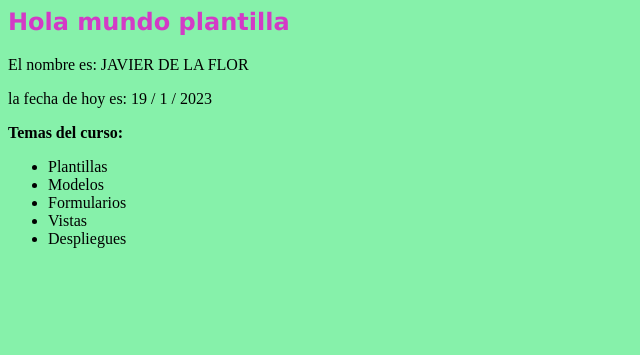
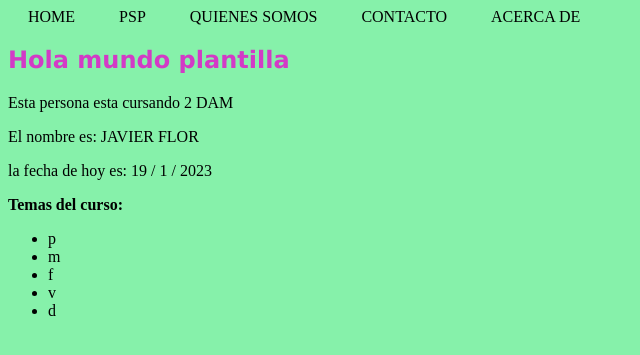
Before and after one commit to fjlunapal/PSP_UD4_Django, a Django app: page /saludo/ in a window 1280 px wide. Shown: the top 355 px of the page, without its empty margins (0-640 px from the left). Run offline with Django 4.2, Linux system fonts and the light colour scheme.

Commit message:
Falta video 10

```diff
--- a/Proyecto1/settings.py
+++ b/Proyecto1/settings.py
@@ -54,7 +54,7 @@ ROOT_URLCONF = 'Proyecto1.urls'
 TEMPLATES = [
     {
         'BACKEND': 'django.template.backends.django.DjangoTemplates',
-        'DIRS': [],
+        'DIRS': ['C:/Users/FJLun/Desktop/PROYECTO DJANGO/Proyecto1/Proyecto1/templates'],
         'APP_DIRS': True,
         'OPTIONS': {
             'context_processors': [
--- /dev/null
+++ b/Proyecto1/templates/superior/template2.html
@@ -0,0 +1,28 @@
+<html>
+
+<style>
+    #barra{
+        margin: 0;
+        padding:0;
+        list-style: none;
+        text-transform: uppercase;
+    }
+
+    #barra li{
+        display: inline;
+        margin: 0 20px;
+    }
+</style>
+    <body>
+
+        <ul id="barra">
+            <li>Home</li>
+            <li>PSP</li>
+            <li>Quienes somos</li>
+            <li>Contacto</li>
+            <li>Acerca de</li>
+        </ul>
+
+    </body>
+
+</html>
--- a/Proyecto1/templates/template1.html
+++ b/Proyecto1/templates/template1.html
@@ -1,11 +1,28 @@
 <html>
 
 <body style="background-color: rgb(134, 241, 170)">
+  {% include "superior/template2.html" %}
   <div>
     <h2 style="font-family:verdana; color:rgb(211, 58, 198)">
       Hola mundo plantilla
     </h2>
-    <p>El nombre es: {{nombre_persona.upper}} {{apellido_persona.upper}}</p>
+
+    {% comment %}
+      IGNORA ESTA PARTE
+    {% endcomment %}
+
+    {% if nombre_persona == 'Javier' %}
+
+    <p>Esta persona esta cursando 2 DAM</p>
+
+    {% else %}
+
+    <p>No hay nadie cursando</p>
+
+    {% endif %}
+
+
+    <p>El nombre es: {{nombre_persona|upper}} {{apellido_persona.upper}}</p>
     <p>la fecha de hoy es: {{fecha_actual.day}} / {{fecha_actual.month}} / {{fecha_actual.year}}</p>
     <p><strong>Temas del curso:</strong></p>
     <p>
@@ -14,7 +31,7 @@
 
         {% if temas %}
           {% for elTema in temas %}
-            <li>{{elTema}}</li>
+            <li>{{elTema|first|lower}}</li>
 
           {% endfor %}
 
--- a/Proyecto1/views.py
+++ b/Proyecto1/views.py
@@ -2,6 +2,8 @@ from django.http import HttpResponse
 import datetime
 
 from django.template import Template, Context
+from django.template.loader import get_template
+from django.shortcuts import render
 
 class Persona(object):
 
@@ -13,23 +15,25 @@ class Persona(object):
 
 def saludo(request):
 
-    p1=Persona("Javier", "De la flor")
+    p1=Persona("Javier", "Flor")
     # nombre="Felix"
     # apellido="Reyes"
     temas_curso=["Plantillas", "Modelos", "Formularios", "Vistas", "Despliegues"]
     ahora=datetime.datetime.now()
 
-    doc_externo=open("C:/Users/FJLun/Desktop/PROYECTO DJANGO/Proyecto1/Proyecto1/templates/template1.html")
+    #doc_externo=open("C:/Users/FJLun/Desktop/PROYECTO DJANGO/Proyecto1/Proyecto1/templates/template1.html")
 
-    tmpl=Template(doc_externo.read())
+    #tmpl=Template(doc_externo.read())
 
-    doc_externo.close()
+    #doc_externo.close()
 
-    ctx=Context({"nombre_persona":p1.nombre, "apellido_persona":p1.apellido, "fecha_actual":ahora, "temas":temas_curso})
+    #doc_externo=get_template('template1.html')
 
-    documento=tmpl.render(ctx)
+    #ctx=Context({"nombre_persona":p1.nombre, "apellido_persona":p1.apellido, "fecha_actual":ahora, "temas":temas_curso})
 
-    return HttpResponse(documento)
+    #documento=doc_externo.render({"nombre_persona":p1.nombre, "apellido_persona":p1.apellido, "fecha_actual":ahora, "temas":temas_curso})
+
+    return render(request, "template1.html", {"nombre_persona":p1.nombre, "apellido_persona":p1.apellido, "fecha_actual":ahora, "temas":temas_curso})
 
 def dameFecha(request):
 
```
